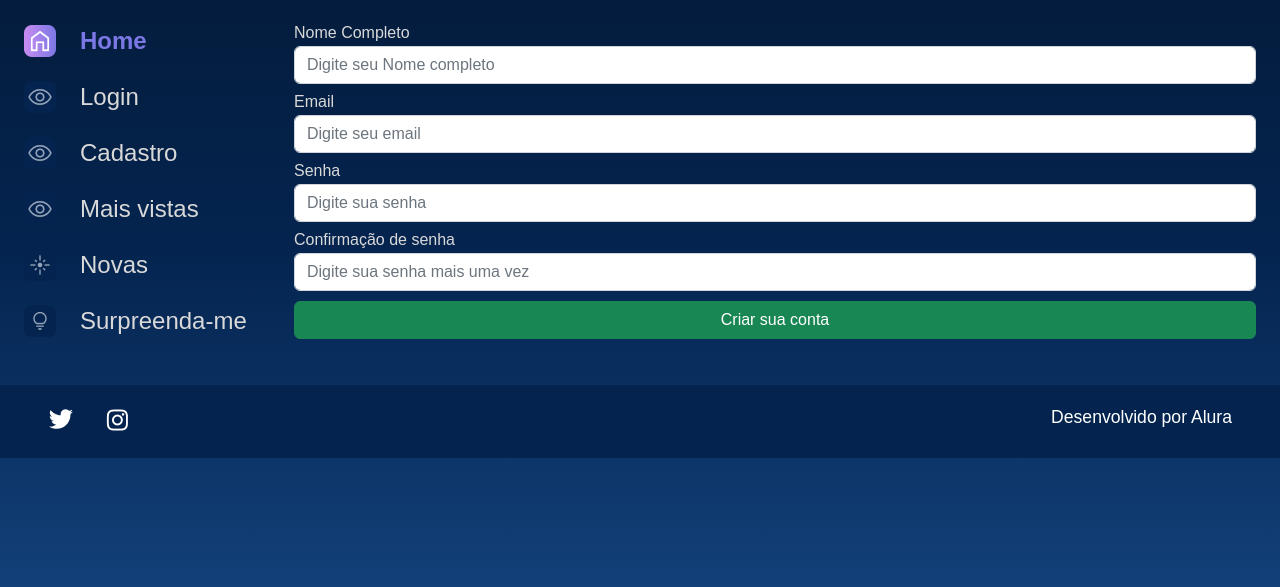
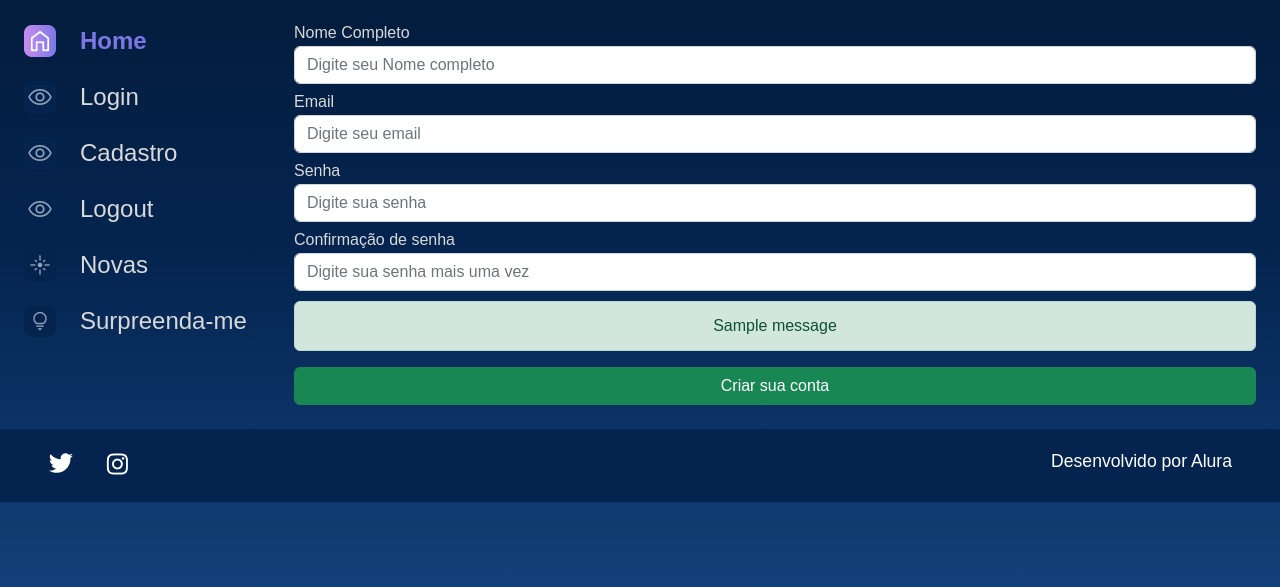
Before and after one commit to CarlosG18/alura_space_django, a Django app: page /cadastro/ in a window 1280 px wide. Shown: the part 153-740 px from the top of the page. Run offline with Django 5.2, Linux system fonts and the light colour scheme; tables that the repository leaves empty hold one stand-in row (values such as "Sample post"); one stand-in notice (Sample message) is shown.

Commit message:
:sparkles: feat: add login, cadastro e logout

```diff
--- a/apps/galeria/views.py
+++ b/apps/galeria/views.py
@@ -1,7 +1,9 @@
 from django.shortcuts import render, get_object_or_404
 from .models import Fotografia
+from django.contrib.auth.decorators import login_required
 
 # Create your views here.
+#@login_required
 def index(request):
     all_fotografias = Fotografia.objects.order_by("-data").filter(publicada=True)
     tipos_categoria = Fotografia._meta.get_field('categoria').choices
@@ -10,12 +12,14 @@ def index(request):
         "categorias": tipos_categoria,
     })
 
+#@login_required
 def detail(request, pk):
     fotografia = get_object_or_404(Fotografia, pk=pk)
     return render(request, 'galeria/imagem.html', {
         "fotografia": fotografia,
     })
 
+#@login_required
 def buscar(request):
     all_fotografias = Fotografia.objects.order_by("-data").filter(publicada=True)
     if "buscar" in request.GET:
--- a/apps/usuarios/urls.py
+++ b/apps/usuarios/urls.py
@@ -6,4 +6,5 @@ app_name='usuarios'
 urlpatterns = [
     path('login/', views.login, name="login"),
     path('cadastro/', views.cadastro, name="cadastro"),
+    path('logout', views.logout, name="logout"),
 ]
--- a/apps/usuarios/views.py
+++ b/apps/usuarios/views.py
@@ -1,10 +1,33 @@
-from django.shortcuts import render
+from django.shortcuts import render, redirect
 from .forms import LoginForm, CadastroForm
+from django.contrib.auth.models import User
+from django.contrib import auth, messages
+
 
 # Create your views here.
 def login(request):
     if request.method == "POST":
-        pass
+        login_form = LoginForm(request.POST)
+
+        if login_form.is_valid():
+            nome = login_form.cleaned_data['nome']
+            senha = login_form.cleaned_data['senha']
+
+            usuario = auth.authenticate(
+                request,
+                username=nome,
+                password=senha,
+            )
+            if usuario is not None:
+                auth.login(request, usuario)
+                messages.success(request, "Login efetuado com sucesso!")
+                return redirect('galeria:index')
+            else:
+                messages.error(request, "Usuario ou senha incorretos!")
+                return redirect('usuarios:login')
+        else:
+            messages.error(request, "Não foi possivel realizar o login!")
+            return redirect('usuarios:login')
     else:
         login_form = LoginForm()
     return render(request, 'usuarios/login.html', {
@@ -13,10 +36,46 @@ def login(request):
 
 def cadastro(request):
     if request.method == "POST":
-        pass
+        #data = {
+            #"nome": request.POST['nome'],
+            #"email": request.POST['email'],
+            #"senha": request.POST['senha'],
+            #"senha_confirmar": request.POST['senha_confirmar'],
+        #}
+
+        #cadastro_form = CadastroForm(data=data)
+        cadastro_form = CadastroForm(request.POST)
+
+        if cadastro_form.is_valid():
+            if cadastro_form.cleaned_data['senha'] != cadastro_form.cleaned_data['senha_confirmar']:
+                messages.error(request, "senhas são incompativeis!")
+                return redirect('usuarios:cadastro')
+
+            nome = cadastro_form.cleaned_data['nome']
+            email = cadastro_form.cleaned_data['email']
+            senha = cadastro_form.cleaned_data['senha']
+
+            if User.objects.filter(username=nome).exists():
+                messages.error(request, "username já existente!")
+                return redirect('usuarios:cadastro')
+
+            user = User.objects.create_user(username=nome,email=email,password=senha)
+            user.save()
+            messages.success(request, "Usuario criado com sucesso!")
+            return redirect('usuarios:login')
+
+        else:
+            messages.error(request, "Não foi possivel realizar o cadastro!")
+            return redirect('usuarios:cadastro')
+
     else:
         cadastro_form = CadastroForm()
 
     return render(request, 'usuarios/cadastro.html', {
         "cadastro_form": cadastro_form,
     })
+
+def logout(request):
+    auth.logout(request)
+    messages.success(request, "logout efetuado com sucesso!")
+    return redirect('usuarios:login')
--- a/core/templates/galeria/index.html
+++ b/core/templates/galeria/index.html
@@ -4,6 +4,7 @@
 
 {% block conteudo %}
     <section class="conteudo">
+        {% include 'partials/_alert.html' %}
         <section class="banner">
             <img class="banner__imagem" src="{% static 'img/imagens/Banner(2).png' %}" alt="banner Alura Space">
             <h1 class="banner__titulo"> A galeria mais completa de fotos do espaço!</h1>
--- /dev/null
+++ b/core/templates/partials/_alert.html
@@ -0,0 +1,15 @@
+{% if messages %}
+    <div class="col-12 text-center" style="margin-bottom: 10px;">
+        {% for message in messages %}
+        {% if message.level_tag == 'success' %}
+            <div class="alert alert-success" role="alert">
+                {{message}}
+            </div>
+        {% else %}
+            <div class="alert alert-danger" role="alert">
+                {{message}}
+            </div>
+        {% endif %}
+    {% endfor %}
+    </div>
+{% endif %}
--- a/core/templates/partials/_nav.html
+++ b/core/templates/partials/_nav.html
@@ -5,7 +5,7 @@
         <a href="{% url 'galeria:index' %}"><img src="{% static 'img/ícones/1x/Home - ativo.png' %}"> Home</a>
         <a href="{% url 'usuarios:login' %}"><img src="{% static 'img/ícones/1x/Mais vistas - inativo.png' %}"> Login </a>
         <a href="{% url 'usuarios:cadastro' %}"><img src="{% static 'img/ícones/1x/Mais vistas - inativo.png' %}"> Cadastro </a>
-        <a href="#"><img src="{% static 'img/ícones/1x/Mais vistas - inativo.png' %}"> Mais vistas</a>
+        <a href="{% url 'usuarios:logout' %}"><img src="{% static 'img/ícones/1x/Mais vistas - inativo.png' %}"> Logout </a>
         <a href="#"><img src="{% static 'img/ícones/1x/Novas - inativo.png' %}"> Novas</a>
         <a href="#"><img src="{% static 'img/ícones/1x/Surpreenda-me - inativo.png' %}"> Surpreenda-me</a>
     </nav>
--- a/core/templates/usuarios/cadastro.html
+++ b/core/templates/usuarios/cadastro.html
@@ -3,7 +3,7 @@
 {% load static %}
 
 {% block conteudo %}
-<form action="" method="">
+<form action="{% url 'usuarios:cadastro' %}" method="post">
     {% csrf_token %}
     <div class="row">
         {% for field in cadastro_form.visible_fields %}
@@ -34,8 +34,10 @@
         </div>
         -->
     </div>
+    {% include 'partials/_alert.html' %}
     <div class="col-12 text-center">
         <button class="btn btn-success col-12" style="padding: top 5px;" type="submit">Criar sua conta</button>
     </div>
+
 </form>
 {% endblock %}
--- a/core/templates/usuarios/login.html
+++ b/core/templates/usuarios/login.html
@@ -4,7 +4,7 @@
 
 {% block conteudo %}
 <section class="galeria" style="margin-left: 5em">
-    <form action="" method="">
+    <form action="{% url 'usuarios:login' %}" method="post">
         {% csrf_token %}
         <div class="row">
             {% for field in login_form.visible_fields %}
@@ -27,6 +27,7 @@
             </div>
             -->
         </div>
+        {% include 'partials/_alert.html' %}
         <div class="col-12 text-center">
             <button class="btn btn-success col-12" style="padding: top 5px;" type="submit">Logar</button>
         </div>
--- a/setup/settings.py
+++ b/setup/settings.py
@@ -137,3 +137,6 @@ DEFAULT_AUTO_FIELD = 'django.db.models.BigAutoField'
 # trabalhando com SSL - HTTPS
 #SECURE_SSL_REDIRECT = True
 #SESSION_COOKIE_SECURE = True
+
+LOGIN_REDIRECT_URL = 'galeria:index'
+LOGOUT_REDIRECT_URL = 'usuarios:login'
```
